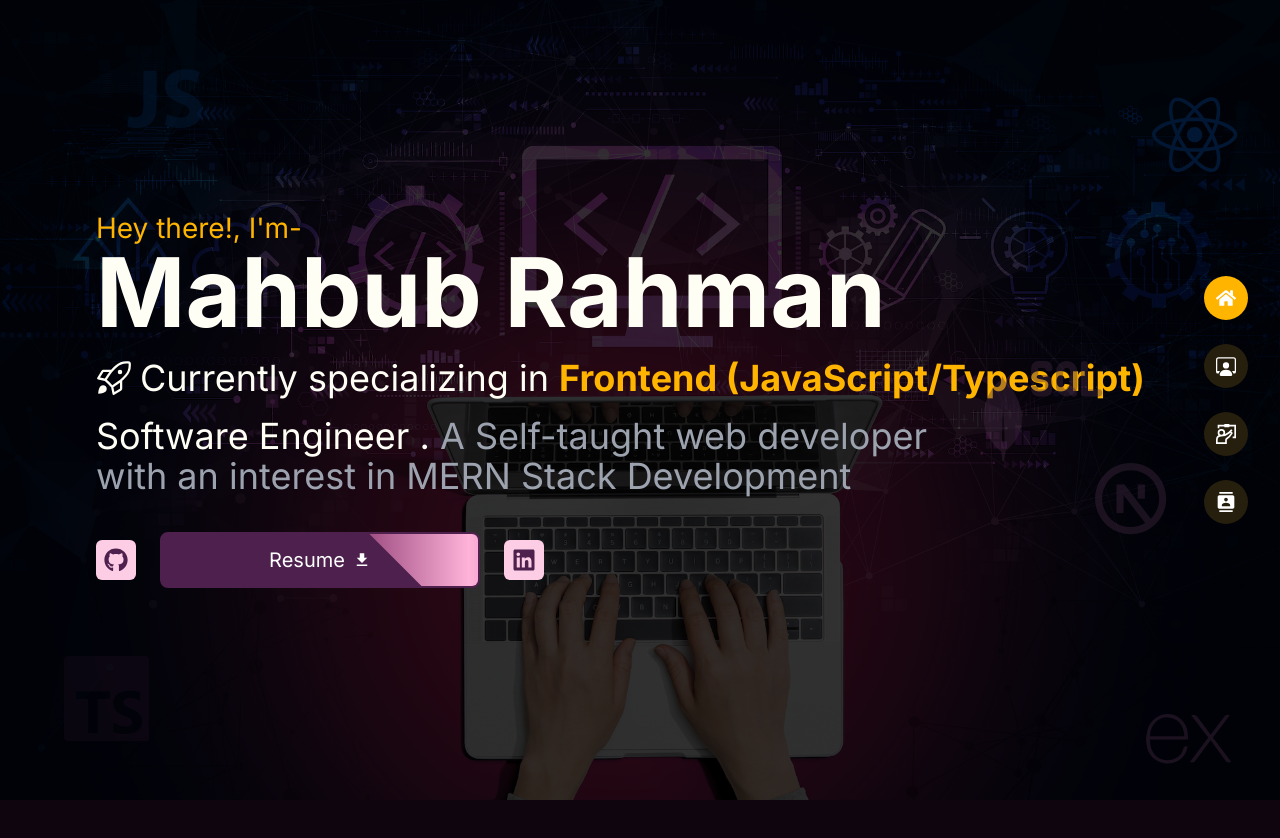
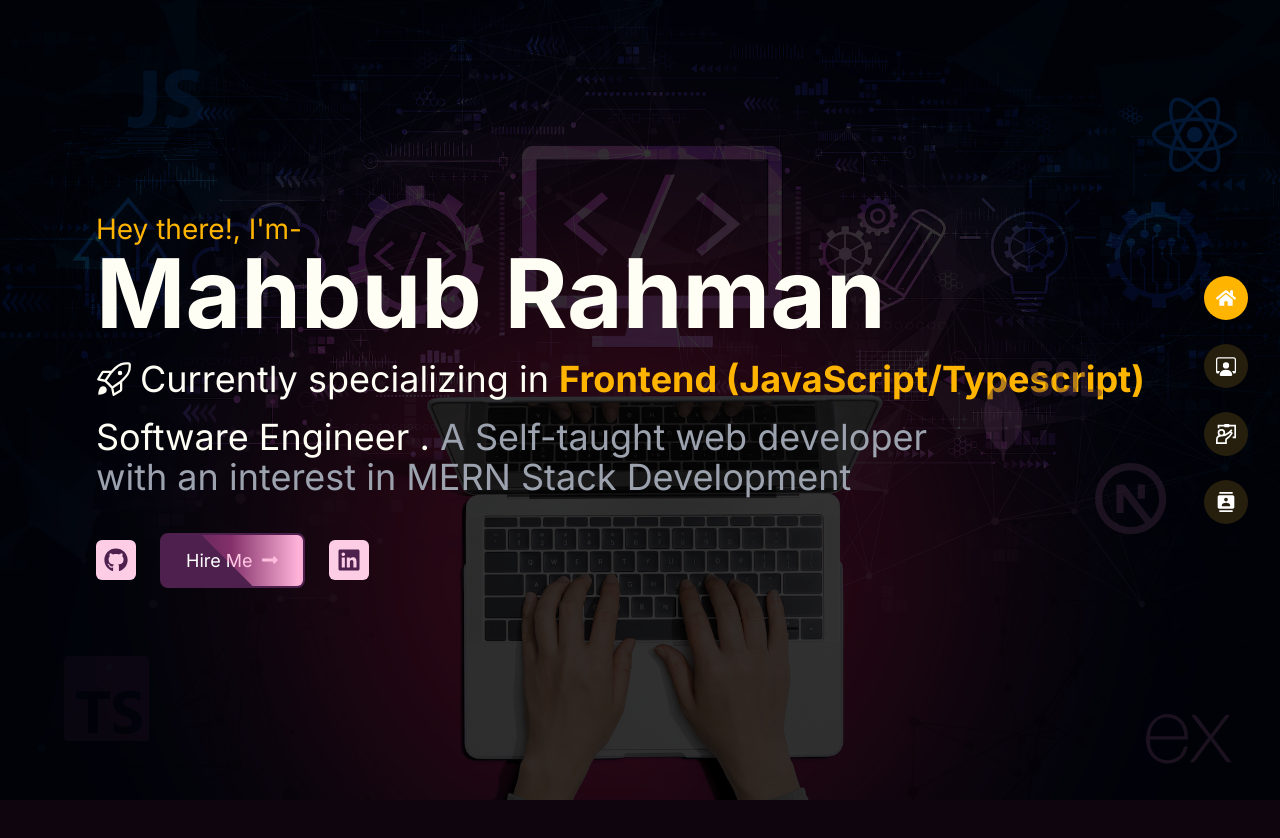
Before and after one commit to CodeSperk/mahbub, a Next.js app: page / in a window 1280 px wide. Shown: the top 838 px of the page. Built offline with nearby package versions, Linux system fonts and the light colour scheme.

Commit message:
created dynamic glowing button

```diff
--- a/src/Pages/About/AboutMe/__resumeBtn.tsx
+++ /dev/null
@@ -1,20 +0,0 @@
-import React from "react";
-import "@/styles/btnAnimation.css";
-import { MdDownload } from "react-icons/md";
-import Link from "next/link";
-
-const ResumeBtn = () => {
-  return (
-    <Link
-      href="/mahbub.pdf"
-      target="_blank"
-      download="resume"
-      className="glow-button flex items-center justify-center gap-2 w-60 md:w-80 pt-6"
-    >
-      <p className="text-xl">Resume </p>
-      <MdDownload />
-    </Link>
-  );
-};
-
-export default ResumeBtn;
--- a/src/Pages/About/AboutMe/_profilePhoto.tsx
+++ b/src/Pages/About/AboutMe/_profilePhoto.tsx
@@ -1,6 +1,7 @@
-import ResumeBtn from "@/Pages/About/AboutMe/__resumeBtn";
+import GlowingBtn from "@/components/shared/GlowingBtn";
 import Image from "next/image";
 import React from "react";
+import { FaDownload } from "react-icons/fa";
 
 const ProfilePhoto = () => {
   return (
@@ -27,7 +28,15 @@ const ProfilePhoto = () => {
       </div>
 
       <div className="w-60 md:w-80 pt-6">
-        <ResumeBtn />
+      <GlowingBtn
+          icon={<FaDownload />}
+          href="/mahbub.pdf"
+          target="_blank"
+          download="Mahbubur_Rahman_Resume"
+          className="w-full"
+        >
+          Resume
+        </GlowingBtn>
       </div>
     </div>
   );
--- a/src/Pages/Home/Hero/_TextContents.tsx
+++ b/src/Pages/Home/Hero/_TextContents.tsx
@@ -1,7 +1,7 @@
 import { GoRocket } from "react-icons/go";
-import { FaGithub, FaLinkedin } from "react-icons/fa";
+import { FaGithub, FaLinkedin, FaLongArrowAltRight } from "react-icons/fa";
 import AnimatedText from "./__animatedText";
-import ResumeBtn from "../../About/AboutMe/__resumeBtn";
+import GlowingBtn from "../../../components/shared/GlowingBtn";
 
 const TextContents = () => {
   return (
@@ -36,7 +36,13 @@ const TextContents = () => {
         >
           <FaGithub className="duration-500" />
         </a>
-        <ResumeBtn />
+        <GlowingBtn
+          icon={<FaLongArrowAltRight />}
+          href="/contact"
+          className=""
+        >
+          Hire Me
+        </GlowingBtn>
         <a
           href="https://www.linkedin.com/in/mahbub692"
           target="_blank"
--- a/src/app/not-found.tsx
+++ b/src/app/not-found.tsx
@@ -15,7 +15,7 @@ const NotFound = () => {
         </div>
 
         <p className="text-secondary max-w-lg text-2xl mx-auto pb-6">
-          Oops! This page is lost in space. Head back home to start your journey
+          This page is lost in space. Head back home to start your journey
           again.
         </p>
 
--- /dev/null
+++ b/src/components/shared/GlowingBtn.tsx
@@ -0,0 +1,41 @@
+import React from "react";
+import "@/styles/btnAnimation.css";
+// import { MdDownload } from "react-icons/md";
+import Link from "next/link";
+
+interface BtnProps
+  extends React.ButtonHTMLAttributes<HTMLButtonElement>,
+    React.AnchorHTMLAttributes<HTMLAnchorElement> {
+  href?: string;
+  icon?: React.ReactNode;
+  download?: string;
+}
+
+const GlowingBtn : React.FC<BtnProps> = ({href, icon, download, className, children, ...props}) => {
+  if(href) {
+    return (
+      <Link
+        href={href}
+        download={download}
+        className={`glow-button px-4 py-2 inline-flex items-center justify-center gap-2 rounded-md ${className}`}
+        {...props}
+      >
+        {children}
+        {icon && <span>{icon}</span>}
+
+      </Link>
+    )
+  }
+
+  return (
+    <button
+      className={`glow-button px-4 py-2 inline-flex items-center gap-2 rounded-md ${className}`}
+      {...(props as React.ButtonHTMLAttributes<HTMLButtonElement>)}
+    >
+     {icon && <span>{icon}</span>}
+     {children}
+    </button>
+  );
+};
+
+export default GlowingBtn;
```
